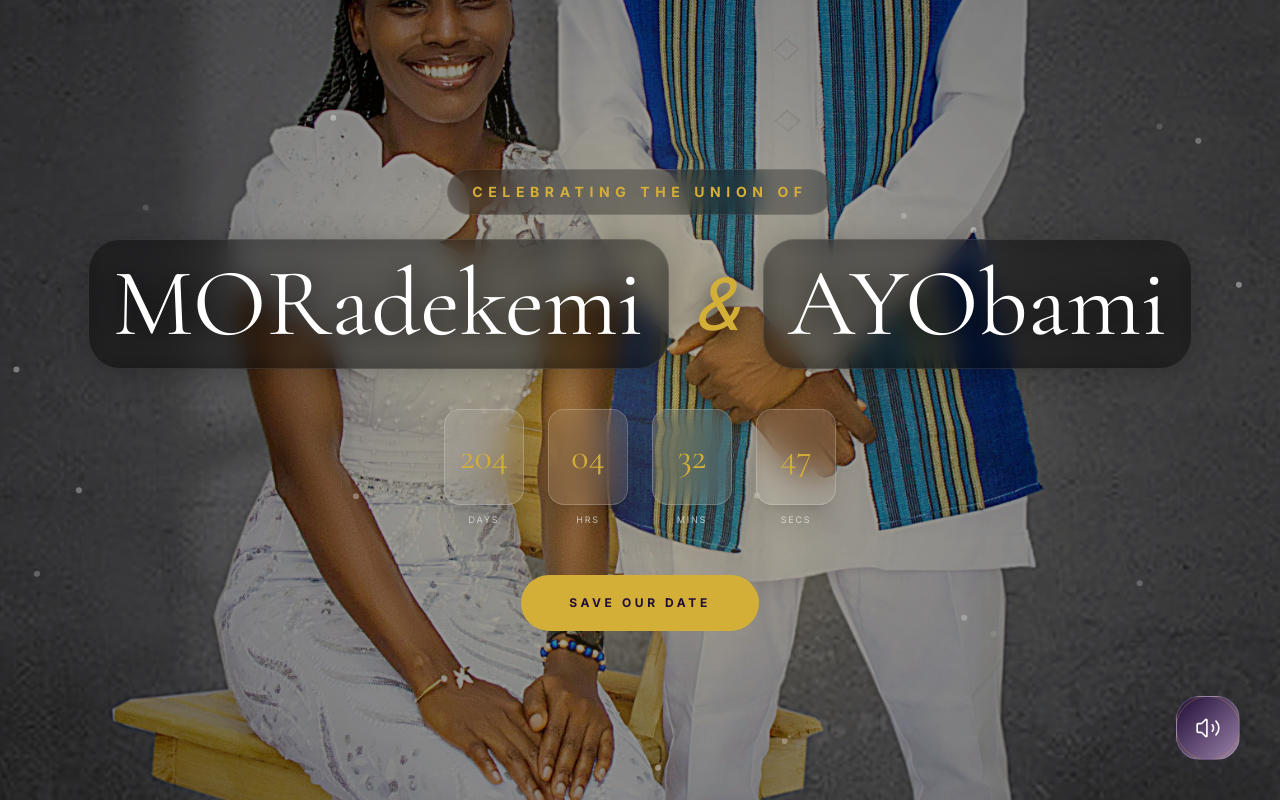
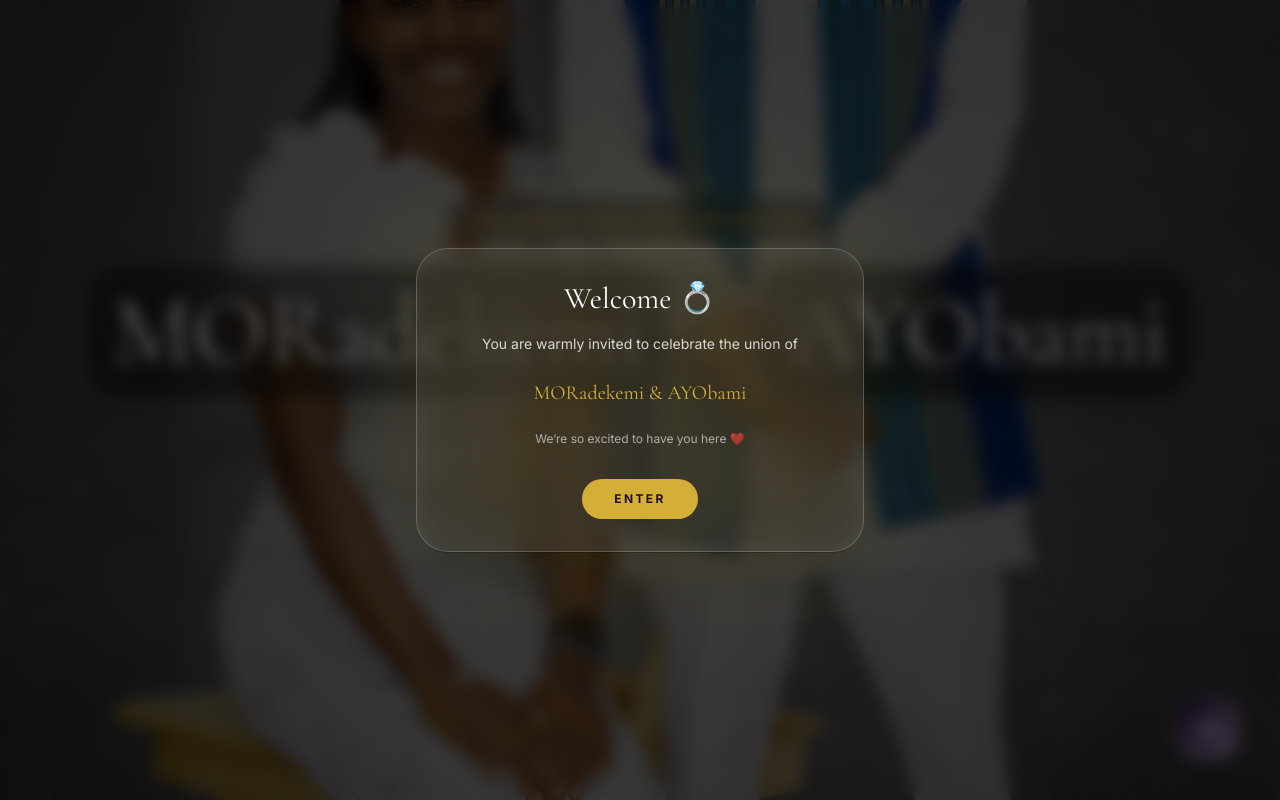
Before and after one commit to sirlawglobal/MORAYO, a Next.js app: page / in a window 1280 px wide. Shown: the top 800 px of the page. Built offline with nearby package versions, Linux system fonts and the light colour scheme; no server answers; the database is empty.

Commit message:
addded popup

```diff
--- a/app/page.tsx
+++ b/app/page.tsx
@@ -7,6 +7,7 @@ import SupportSection from '@/components/SupportSection'
 // import RSVPForm from '@/components/RSVPForm'
 import AutoPlayAudio from '@/components/AutoPlayAudio'
 import { Heart } from 'lucide-react'
+import WelcomePopup from '@/components/WelcomePopup'
 
 export const dynamic = 'force-dynamic'
 
@@ -33,6 +34,7 @@ export default async function Home() {
 
   return (
     <main className="min-h-screen bg-brand-cream">
+        <WelcomePopup/>
       {/* Auto-play Background Music */}
       <AutoPlayAudio />
 
--- a/components/HeroSection.tsx
+++ b/components/HeroSection.tsx
@@ -182,7 +182,7 @@ export default function HeroSection() {
         </div>
 
         {/* CTA */}
-        <a
+        {/* <a
           href="#rsvp"
           className="inline-block px-12 py-5 bg-brand-gold text-brand-deep rounded-full
           font-bold text-xs uppercase tracking-[0.3em]
@@ -190,7 +190,7 @@ export default function HeroSection() {
           transition-all duration-500 transform hover:-translate-y-1"
         >
           Save Our Date
-        </a>
+        </a> */}
       </motion.div>
     </section>
   )
--- /dev/null
+++ b/components/WelcomePopup.tsx
@@ -0,0 +1,74 @@
+'use client'
+
+import { motion, AnimatePresence } from 'framer-motion'
+import { useEffect, useState } from 'react'
+
+export default function WelcomePopup() {
+  const [isOpen, setIsOpen] = useState(false)
+
+  useEffect(() => {
+    const hasSeenPopup = localStorage.getItem('wedding_welcome_seen')
+
+    if (!hasSeenPopup) {
+      setTimeout(() => setIsOpen(true), 800) // delay for smooth entry
+    }
+  }, [])
+
+  const handleClose = () => {
+    localStorage.setItem('wedding_welcome_seen', 'true')
+    setIsOpen(false)
+  }
+
+  return (
+    <AnimatePresence>
+      {isOpen && (
+        <motion.div
+          className="fixed inset-0 z-[999] flex items-center justify-center bg-black/60 backdrop-blur-sm"
+          initial={{ opacity: 0 }}
+          animate={{ opacity: 1 }}
+          exit={{ opacity: 0 }}
+        >
+          {/* Card */}
+          <motion.div
+            initial={{ scale: 0.8, opacity: 0, y: 40 }}
+            animate={{ scale: 1, opacity: 1, y: 0 }}
+            exit={{ scale: 0.8, opacity: 0, y: 40 }}
+            transition={{ duration: 0.6, ease: 'easeOut' }}
+            className="relative max-w-md w-[90%] bg-white/10 backdrop-blur-xl border border-white/20
+            rounded-[2rem] shadow-2xl p-8 text-center text-white"
+          >
+            {/* Glow */}
+            <div className="absolute inset-0 rounded-[2rem] bg-brand-gold/10 blur-2xl" />
+
+            <div className="relative z-10">
+              <h2 className="text-2xl md:text-3xl font-serif mb-4">
+                Welcome 💍
+              </h2>
+
+              <p className="text-sm text-white/80 mb-6 leading-relaxed">
+                You are warmly invited to celebrate the union of
+              </p>
+
+              <h3 className="text-xl font-serif text-brand-gold mb-6">
+                MORadekemi & AYObami
+              </h3>
+
+              <p className="text-xs text-white/60 mb-8">
+                We’re so excited to have you here ❤️
+              </p>
+
+              <button
+                onClick={handleClose}
+                className="px-8 py-3 bg-brand-gold text-brand-deep rounded-full
+                text-xs uppercase tracking-[0.2em] font-bold
+                hover:bg-white transition-all duration-300"
+              >
+                Enter
+              </button>
+            </div>
+          </motion.div>
+        </motion.div>
+      )}
+    </AnimatePresence>
+  )
+}
```
